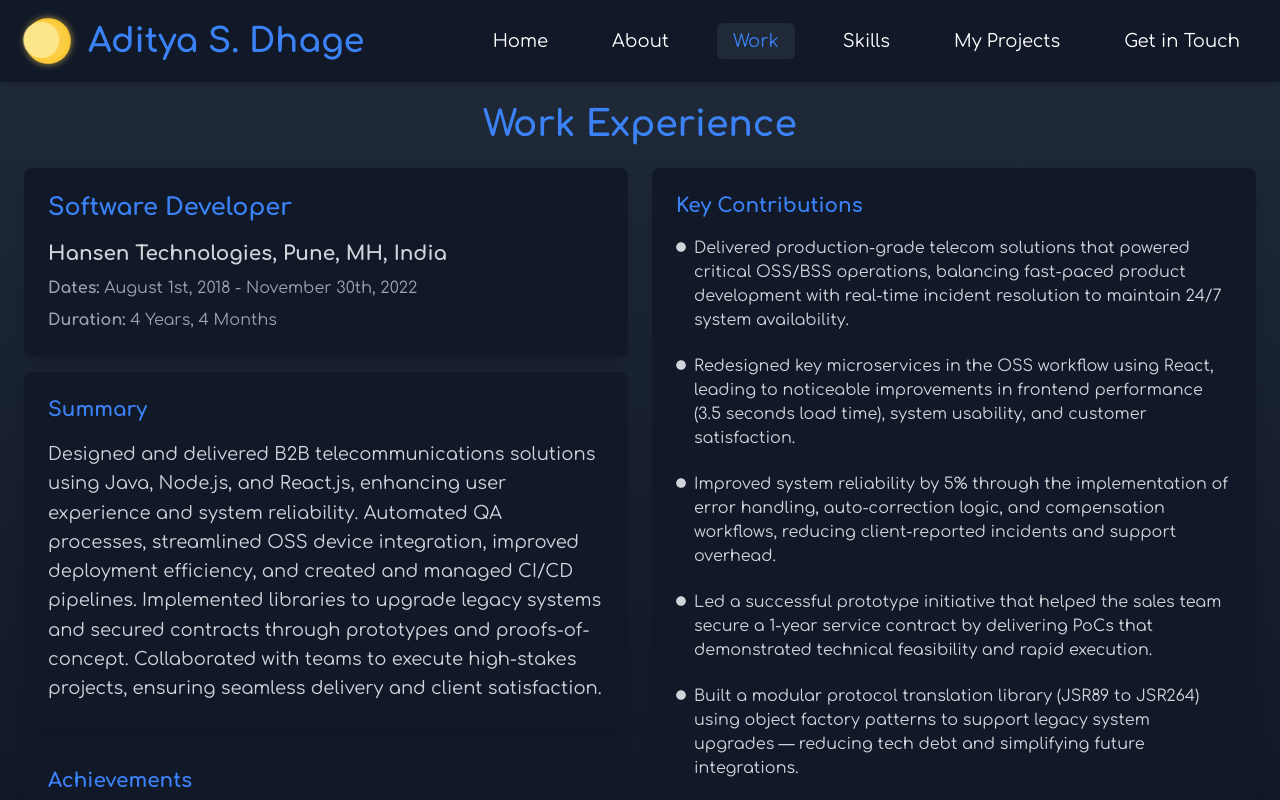
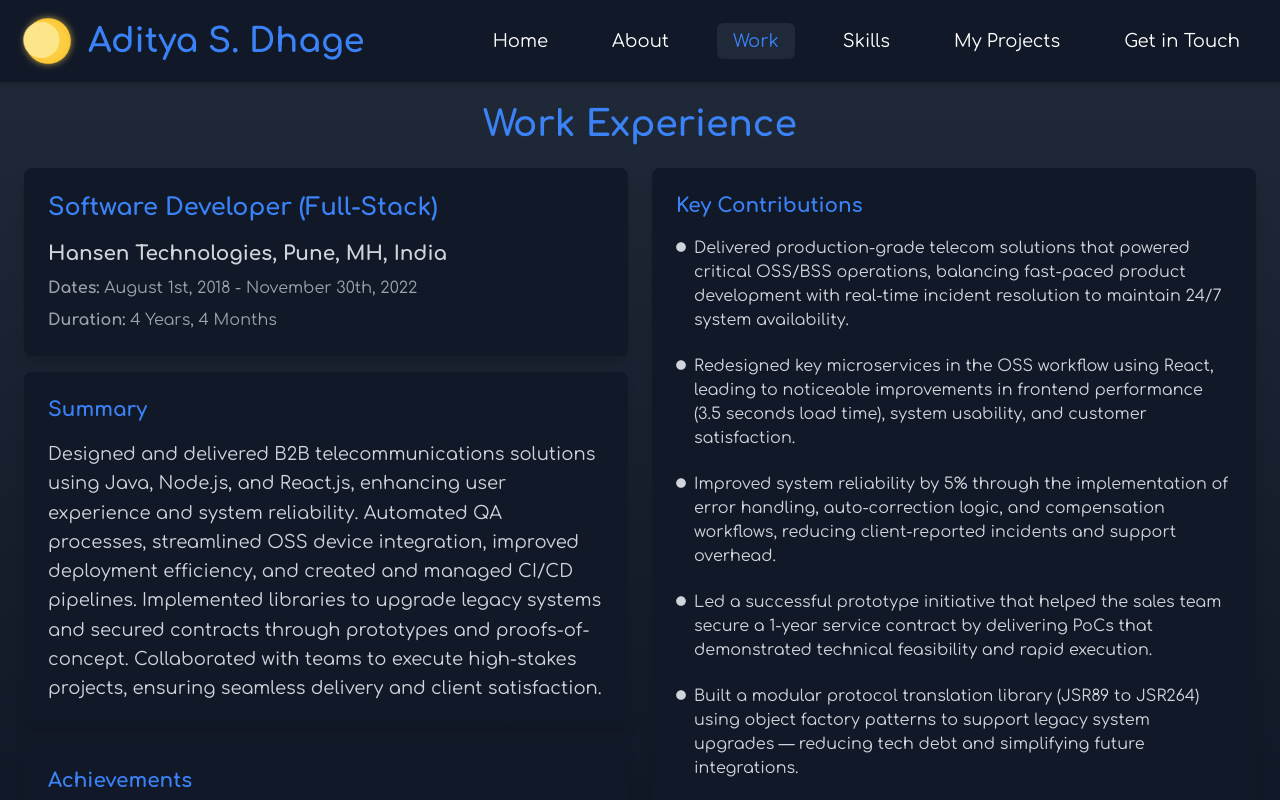
Before and after one commit to adi-sd/adi-sd.github.io, a React (Vite) app: page /work in a window 1280 px wide. Built offline with nearby package versions, Linux system fonts and the light colour scheme.

Commit message:
Added a constant for resume path

```diff
--- a/src/data/links.tsx
+++ b/src/data/links.tsx
@@ -2,6 +2,8 @@ import { ReactNode } from "react";
 import { FaInstagram, FaLinkedin, FaGithub, FaEnvelope, FaFileAlt } from "react-icons/fa";
 
 export type SocialLink = { name: string; link: string; icon: ReactNode };
+
+export const RESUME_FILE_PATH = "/Aditya_Dhage_SDE_4Y_Public_Resume.pdf";
 
 export const contactDetails: SocialLink[] = [
     {
@@ -26,7 +28,7 @@ export const contactDetails: SocialLink[] = [
     },
     {
         name: "Resume",
-        link: "/Aditya_Dhage_Full_Stack_4Y_Public_Resume.pdf",
+        link: RESUME_FILE_PATH,
         icon: <FaFileAlt className="text-2xl text-blue-500" />,
     },
 ];
--- a/src/data/work.tsx
+++ b/src/data/work.tsx
@@ -14,7 +14,7 @@ export type WorkExperience = {
 export const workExperience: WorkExperience[] = [
     {
         companyDetails: {
-            title: "Software Developer",
+            title: "Software Developer (Full-Stack)",
             company: "Hansen Technologies",
             location: "Pune, MH, India",
             dates: "August 1st, 2018 - November 30th, 2022",
--- a/src/pages/Home.tsx
+++ b/src/pages/Home.tsx
@@ -1,6 +1,7 @@
 import React from "react";
 import { FaFileAlt } from "react-icons/fa";
 import { NavLink } from "react-router-dom";
+import { RESUME_FILE_PATH } from "../data/links";
 
 const Home: React.FC = () => {
     return (
@@ -31,7 +32,7 @@ const Home: React.FC = () => {
                         Get in Touch!
                     </NavLink>
                     <NavLink
-                        to="/Aditya_Dhage_Full_Stack_4Y_Public_Resume.pdf"
+                        to={RESUME_FILE_PATH}
                         end
                         className="border border-blue-500 text-blue-500 px-6 py-3 md:px-10 md:py-5 rounded-lg text-lg md:text-xl font-semibold hover:bg-blue-500 hover:text-white shadow-lg transform transition-transform hover:scale-105 flex items-center justify-center"
                         target="_blank"
```
Also changed, not shown: 2 other files (tests, documents, lock files or other folders).
